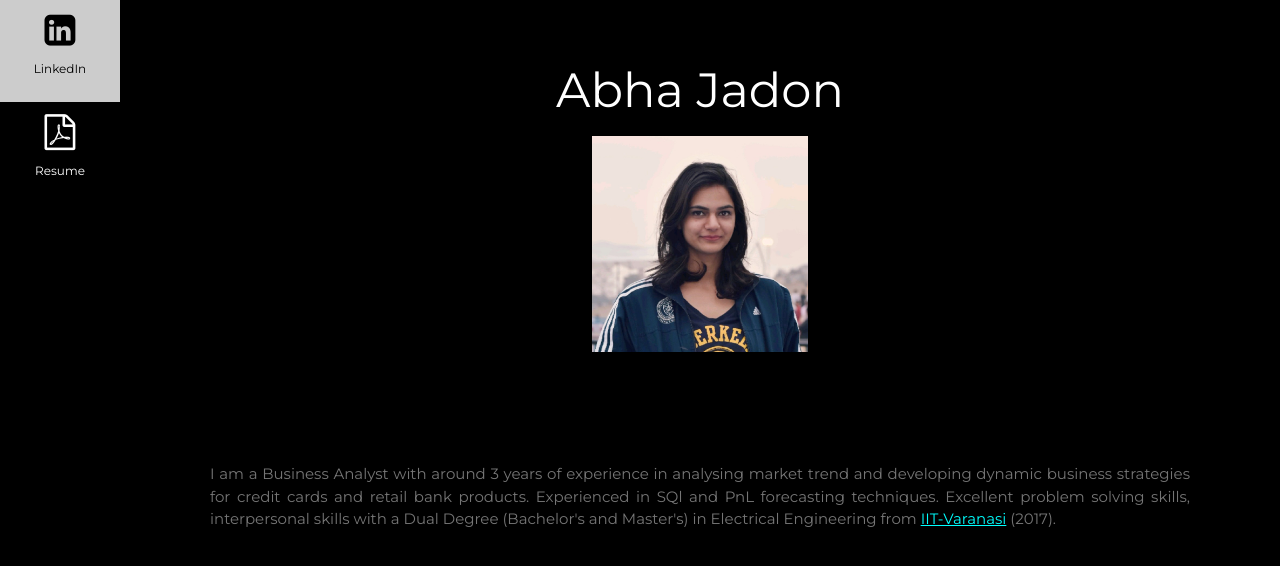
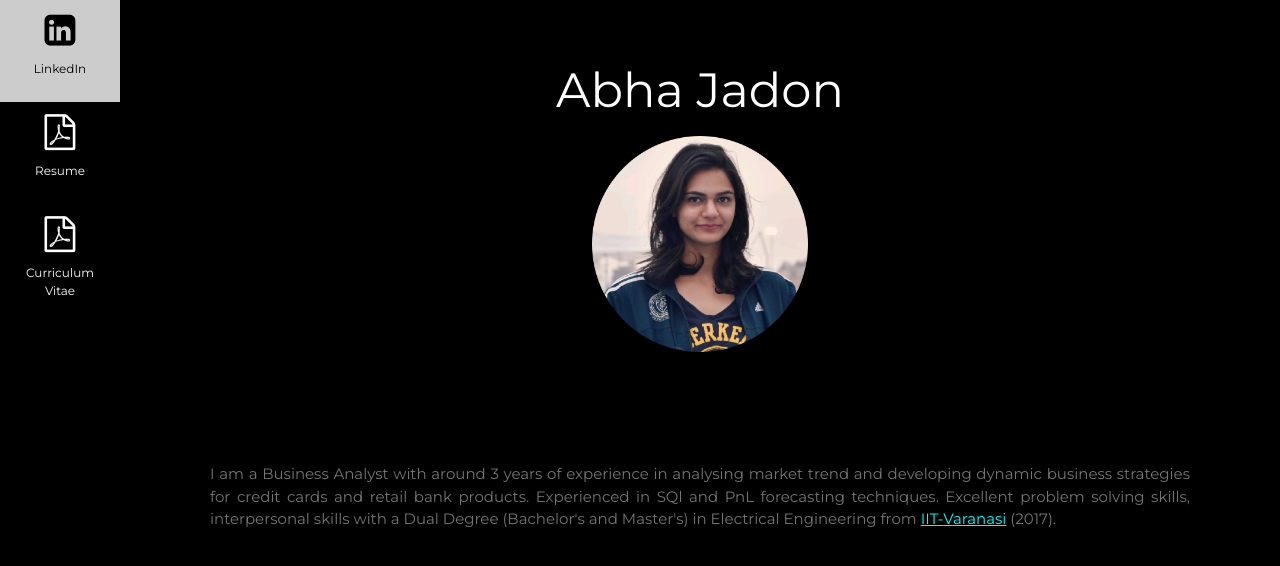
Before and after one commit to abha-jadon/abha-jadon.github.io, a Jekyll site: the page index.html, which Jekyll copies as it is, in a window 1280 px wide. Shown: the top 566 px of the page. Built offline with Jekyll 4.4.1, drawn with Linux system fonts in a browser that asks for light colours.

Commit message:
updated resume and cv and photo

```diff
--- a/_config.yml
+++ b/_config.yml
@@ -1,7 +1,7 @@
 theme: jekyll-theme-hacker
-title: Abha Jadon
+title: Abha Jadon Profile
 email: "abha.jadon8@gmail.com"
-description: "A place to know me better!"
+description: "Abha Jadon Profile"
 baseurl: ""
 url: "http://abha-jadon.github.io"
 github_username: abha-jadon
--- a/index.html
+++ b/index.html
@@ -39,9 +39,13 @@ a {
     <i class="fa fa-linkedin-square w3-xxlarge"></i>
     <p>LinkedIn</p>
   </a>
-  <a href="https://nbviewer.jupyter.org/github/abha-jadon/abha-jadon.github.io/blob/master/assets/abhaJadonResume.pdf" class="w3-bar-item w3-button w3-padding-large"><!-- w3-hover-black"-->
+  <a href="https://nbviewer.jupyter.org/github/abha-jadon/abha-jadon.github.io/blob/master/assets/resume_abha_adon.pdf" class="w3-bar-item w3-button w3-padding-large"><!-- w3-hover-black"-->
     <i class="fa fa-file-pdf-o w3-xxlarge"></i>
     <p>Resume</p>
+  </a>
+  <a href="https://nbviewer.jupyter.org/github/abha-jadon/abha-jadon.github.io/blob/master/assets/cv_abha_jadon.pdf" class="w3-bar-item w3-button w3-padding-large"><!-- w3-hover-black"-->
+    <i class="fa fa-file-pdf-o w3-xxlarge"></i>
+    <p>Curriculum Vitae</p>
   </a>
 </nav>
 
@@ -52,7 +56,8 @@ a {
     <a href="https://github.com/abha-jadon" class="w3-bar-item w3-button" style="width:20% !important">GitHub</a>
     <a href="https://scholar.google.co.in/citations?user=wcTHd4gAAAAJ&hl=en" class="w3-bar-item w3-button" style="width:20% !important">Google Scholar</a>-->
     <a href="https://www.linkedin.com/in/abhajadon/" class="w3-bar-item w3-button" style="width:20% !important">LinkedIn</a>
-    <a href="https://nbviewer.jupyter.org/github/abha-jadon/abha-jadon.github.io/blob/master/assets/abhaJadonResume.pdf" class="w3-bar-item w3-button" style="width:20% !important">CV</a>
+    <a href="https://nbviewer.jupyter.org/github/abha-jadon/abha-jadon.github.io/blob/master/assets/resume_abha_adon.pdf" class="w3-bar-item w3-button" style="width:20% !important">Resume</a>
+    <a href="https://nbviewer.jupyter.org/github/abha-jadon/abha-jadon.github.io/blob/master/assets/cv_abha_jadon.pdf" class="w3-bar-item w3-button" style="width:20% !important">CV</a>
   </div>
 </div>
 
```
Also changed, not shown: other parts of index.html (+1 -1 lines), README.md, assets/profilePic.png, 3 other files.
